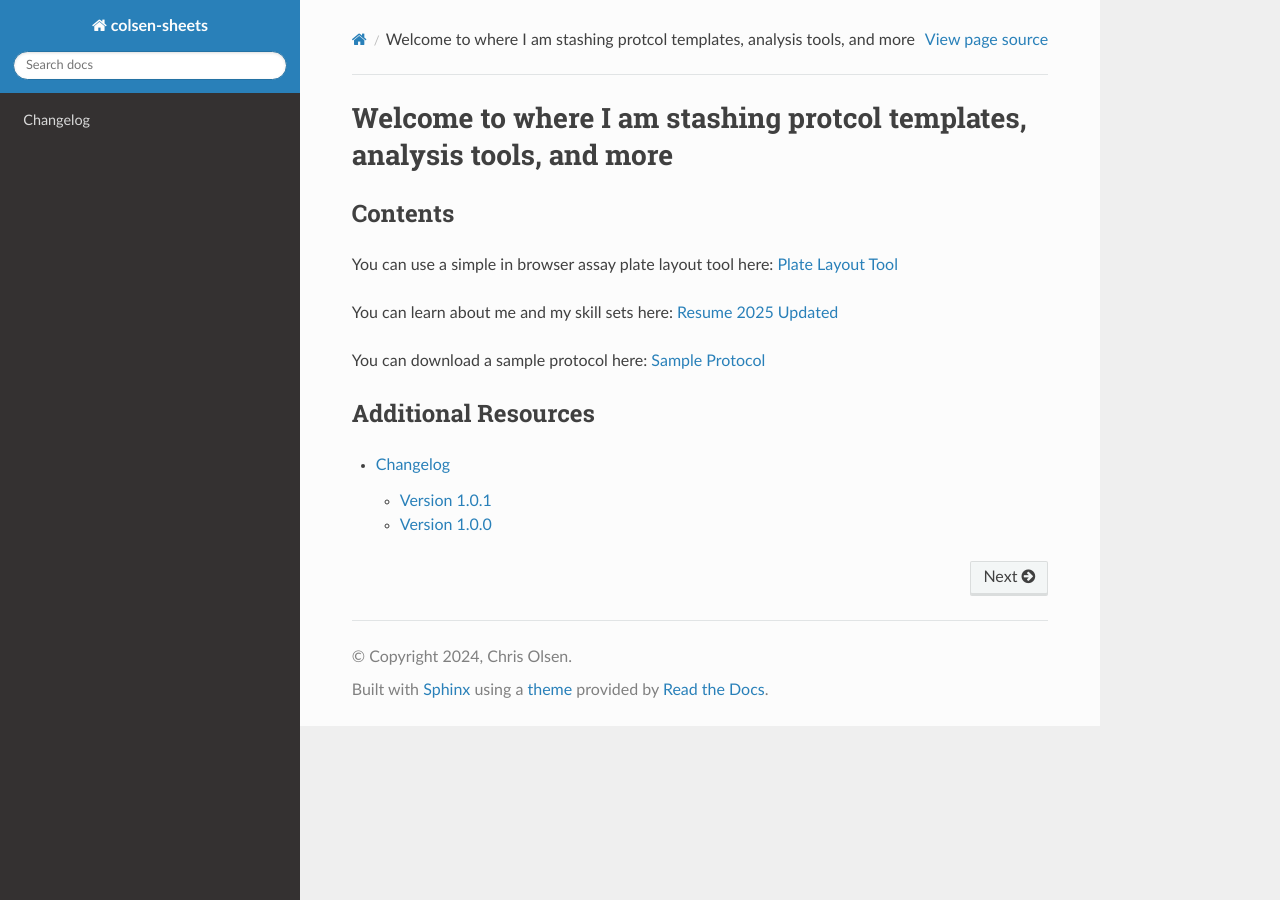
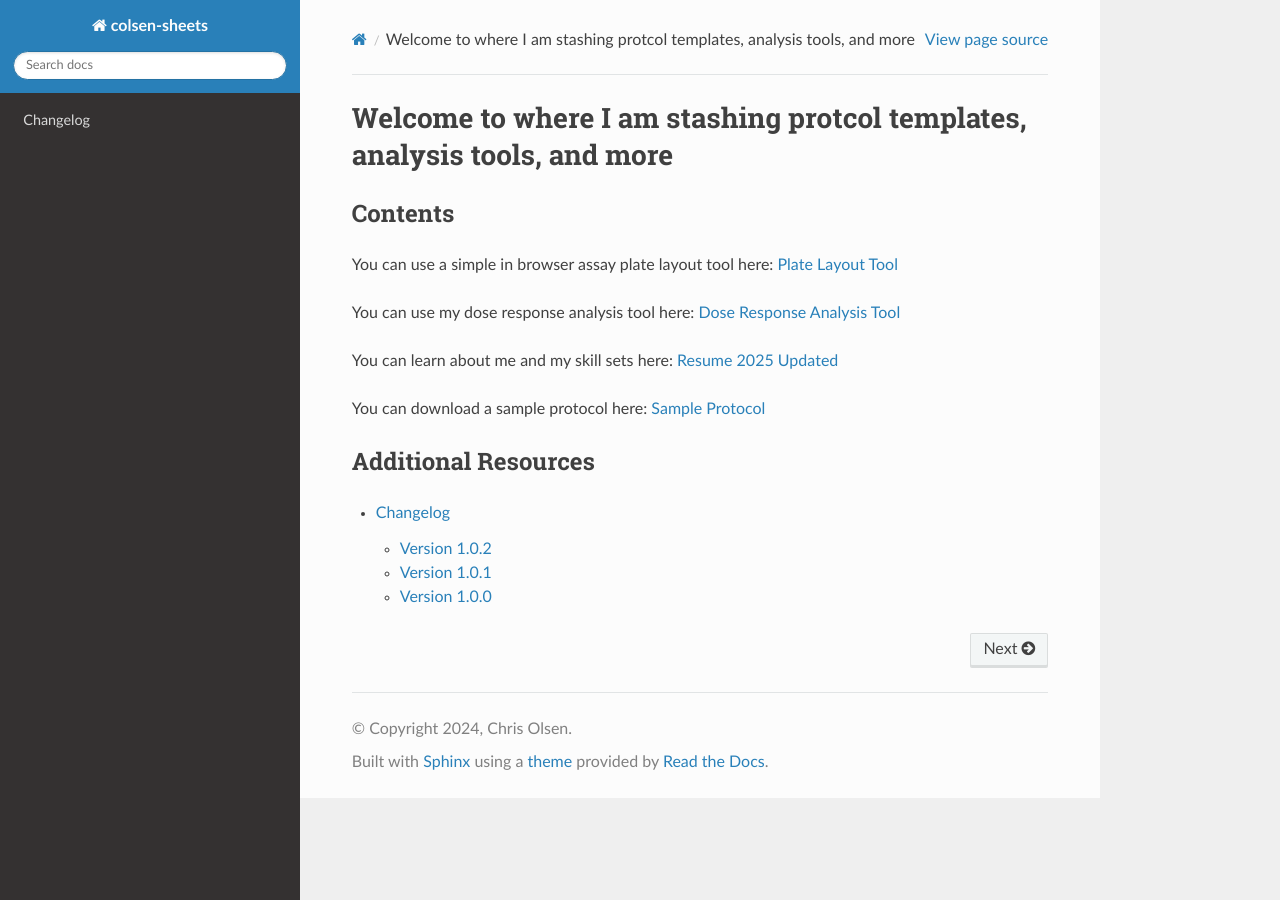
Before and after one commit to colsen-bu/sheets, a Sphinx documentation site: the page built from docs/source/index.rst, in a window 1280 px wide. Built offline with Sphinx 7.4.7 and the Read the Docs theme 3.1.0, drawn with Linux system fonts in a browser that asks for light colours.

Commit message:
new content

```diff
--- a/docs/source/changelog.rst
+++ b/docs/source/changelog.rst
@@ -2,6 +2,10 @@
 
 Changelog
 =========
+
+Version 1.0.2
+--------------
+* Added dose response tool
 
 Version 1.0.1
 --------------
--- a/docs/source/conf.py
+++ b/docs/source/conf.py
@@ -6,8 +6,8 @@ project = 'colsen-sheets'
 copyright = '2024, Chris Olsen'
 author = 'Chris Olsen'
 
-release = '1.0.1'
-version = '1.0.1'
+release = '1.0.2'
+version = '1.0.2'
 
 # -- General configuration
 
--- a/docs/source/index.rst
+++ b/docs/source/index.rst
@@ -6,6 +6,9 @@ Contents
 
 You can use a simple in browser assay plate layout tool here:
 `Plate Layout Tool  <https://www.plate.mcvcllmhgb.com>`_
+
+You can use my dose response analysis tool here:
+`Dose Response Analysis Tool  <https://www.doseresponse.mcvcllmhgb.com>`_
 
 You can learn about me and my skill sets here:
 `Resume 2025 Updated  <_static/Olsen_Christopher_Resume_2025_newer.pdf>`_
```
Also changed, not shown: 1 other file.
